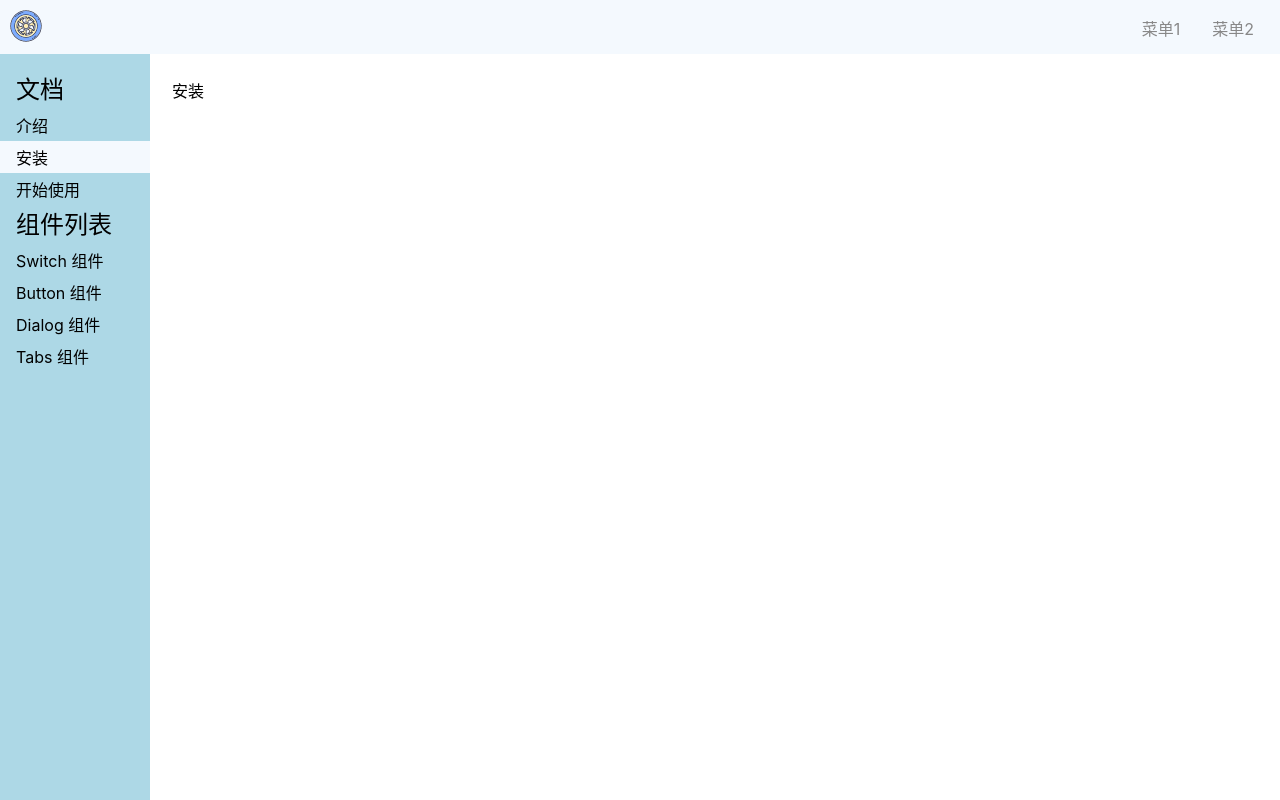
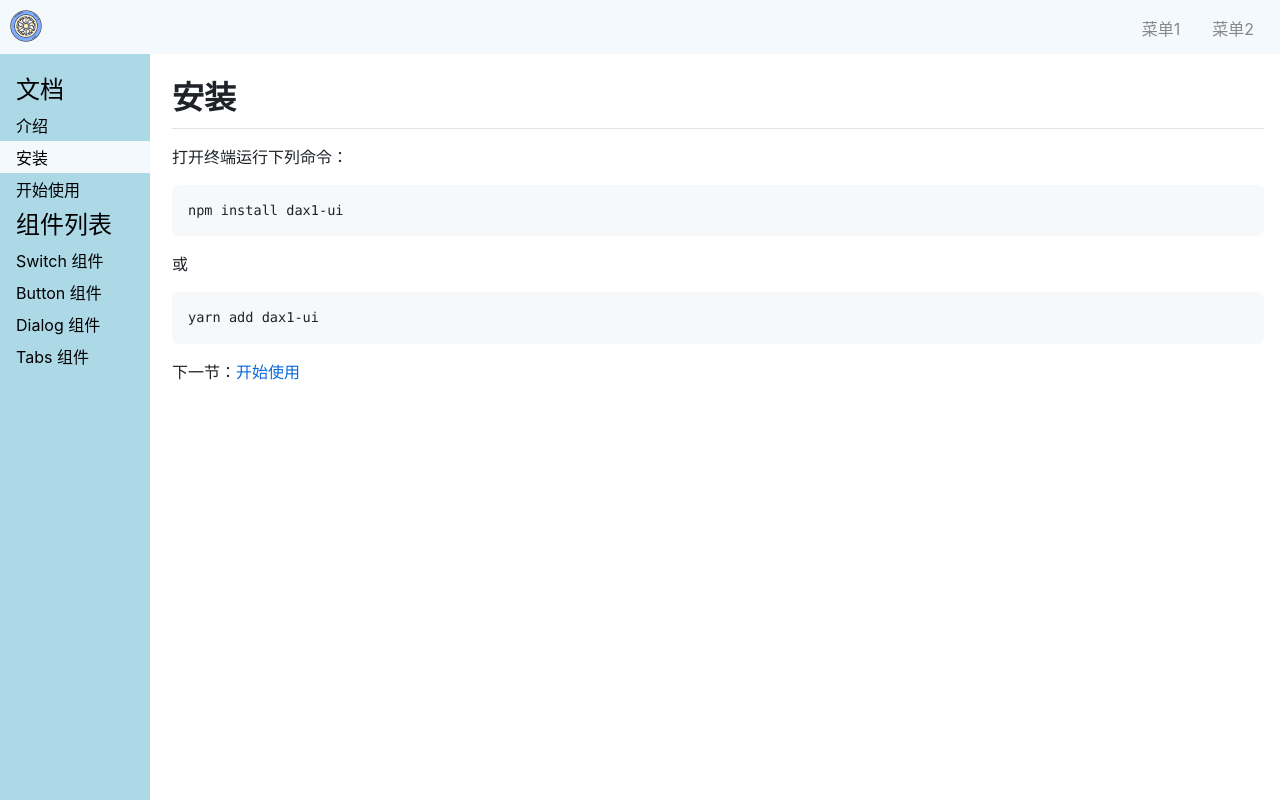
Before and after one commit to dax1-zyh/dax1-ui, a Vue app: page /#/doc/install in a window 1280 px wide. Built offline with nearby package versions, Linux system fonts and the light colour scheme.

Commit message:
添加介绍、安装、开始使用的文章

```diff
--- a/src/main.ts
+++ b/src/main.ts
@@ -4,6 +4,7 @@ import {createApp} from 'vue'
 import App from './App.vue'
 import {store} from './Store'
 import {router} from './router.js'
+import 'github-markdown-css'
 
 const app = createApp(App)
 app.use(router)
--- a/src/views/Intro.vue
+++ b/src/views/Intro.vue
@@ -1,13 +1,11 @@
 <template>
-  介绍
+  <article class="markdown-body" >
+    <h1>介绍</h1>
+    <p>dax1 UI 是一款基于 Vue 3 和 TypeScript 的 UI 组件库。</p>
+    <p>dax1 取自于胃药“达喜”,希望能成为一颗灵药,帮助需要的人,抚平伤痛,勇往直前</p>
+    <p>封装这套组件库的初衷是为了学习,Vue3 和 TypeScript都是第一次在项目应用,还需要积累更多的实战经验</p>
+    <h3>不忘初心，有始有终</h3>
+
+    下一节：<a href="#/doc/install">安装</a>
+  </article>
 </template>
-
-<script>
-export default {
-  name: "Intro"
-}
-</script>
-
-<style scoped>
-
-</style>
--- a/src/views/install.vue
+++ b/src/views/install.vue
@@ -1,13 +1,13 @@
 <template>
-  安装
+  <article class="markdown-body">
+    <h1>安装</h1>
+    <p>打开终端运行下列命令：</p>
+    <pre><code>npm install dax1-ui</code></pre>
+    <p>或</p>
+    <pre><code>yarn add dax1-ui</code></pre>
+
+    <p>
+      下一节：<a href="#/doc/start">开始使用</a>
+    </p>
+  </article>
 </template>
-
-<script>
-export default {
-  name: "install"
-}
-</script>
-
-<style scoped>
-
-</style>
--- a/src/views/start.vue
+++ b/src/views/start.vue
@@ -1,13 +1,26 @@
 <template>
-  开始使用
+  <article class="markdown-body">
+    <h1>
+      开始使用
+    </h1>
+
+    <p>请先<a href="#/doc/install">安装</a>本组件库。</p>
+    <p>然后在你的代码中写入下面的代码</p>
+    <pre><code>import {Button, Tabs, Switch, Dialog} from "dax1-ui"</code></pre>
+    就可以使用我提供的组件了。
+
+    <h2>Vue 单文件组件</h2>
+    <p>代码示例：</p>
+    <pre><code>&lt;template&gt;
+  &lt;div&gt;&lt;Button&gt;按钮&lt;/Button&gt;&lt;/div&gt;
+&lt;/template&gt;
+&lt;script&gt;
+  import {Button, Tabs, Switch, Dialog} from "dax1-ui"
+  export default {
+    components: {Button}
+  }
+&lt;/script&gt;
+ </code></pre>
+
+  </article>
 </template>
-
-<script>
-export default {
-  name: "start"
-}
-</script>
-
-<style scoped>
-
-</style>
```
